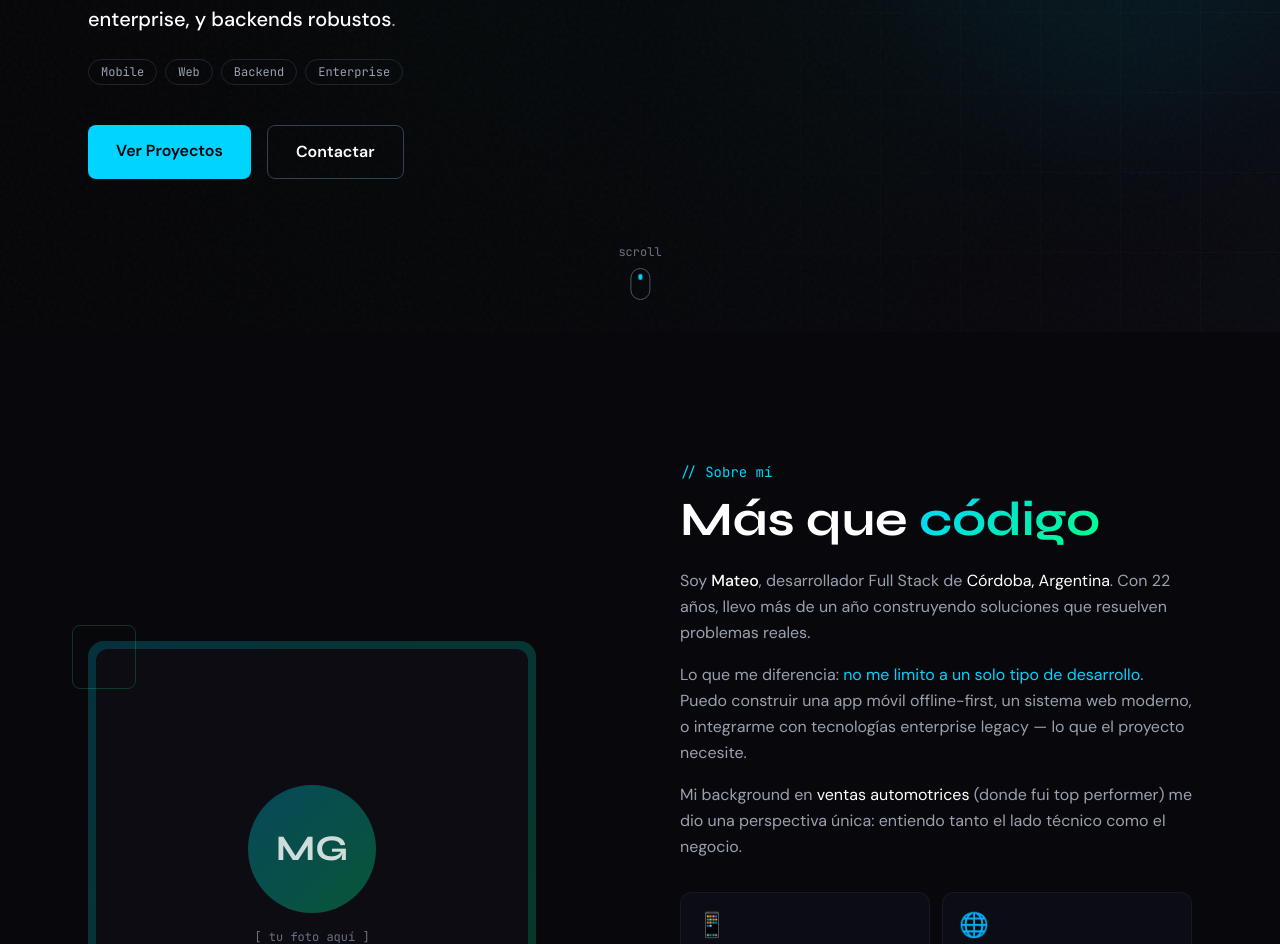
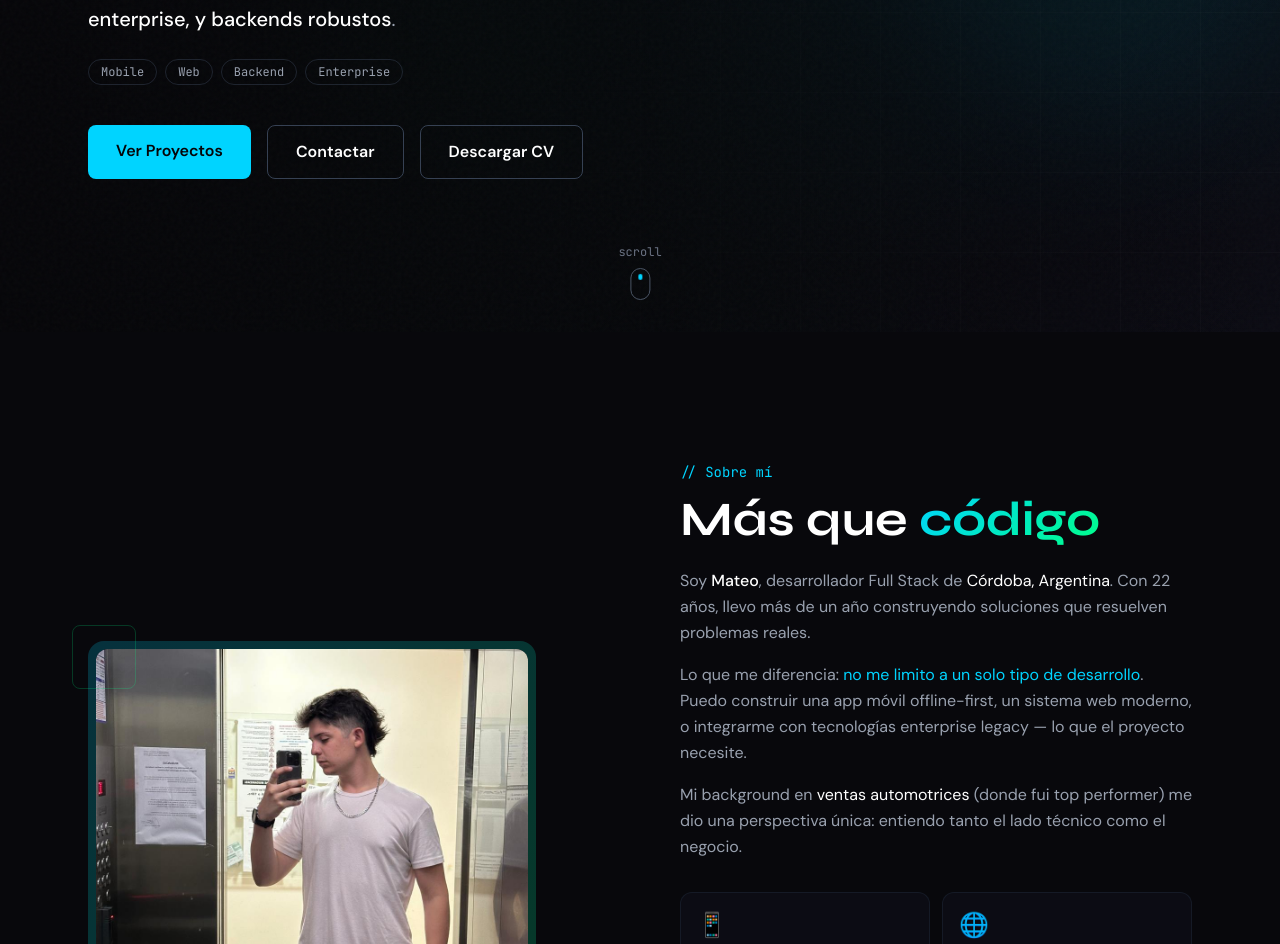
Before and after one commit to Doglidev/portfolio, a Next.js app: page / in a window 1280 px wide. Shown: the part 468-1412 px from the top of the page. Built offline with nearby package versions, Linux system fonts and the light colour scheme.

Commit message:
Feature: descargar CV

```diff
--- a/src/components/About.tsx
+++ b/src/components/About.tsx
@@ -1,6 +1,7 @@
 'use client';
 
 import { AnimatedSection } from './ScrollAnimation';
+import Image from 'next/image';
 
 const versatilityItems = [
   {
@@ -44,13 +45,8 @@ export function About() {
 
 
                 <div className="absolute inset-2 bg-[#0c0c12] rounded-xl overflow-hidden flex items-center justify-center">
+                 <Image src="/yo.jpeg" alt="Mateo Dogliani" fill className='object-cover object-center' />
 
-                  <div className="text-center p-8">
-                    <div className="w-32 h-32 mx-auto mb-4 rounded-full bg-gradient-to-br from-[#00d4ff]/30 to-[#00ff88]/30 flex items-center justify-center">
-                      <span className="font-display text-4xl font-bold text-white/80">MG</span>
-                    </div>
-                    <p className="font-mono text-xs text-gray-500">[ tu foto aquí ]</p>
-                  </div>
                 </div>
 
                 {/* elementos decorativos */}
--- a/src/components/Hero.tsx
+++ b/src/components/Hero.tsx
@@ -104,6 +104,14 @@ export function Hero() {
             >
               Contactar
             </a>
+            <a
+              href="/cv.pdf"
+              download="cv"
+              className="px-7 py-3.5 border border-gray-700 text-white font-semibold rounded-lg hover:border-[#00d4ff] hover:text-[#00d4ff] transition-all duration-300 font-body"
+              data-hoverable
+            >
+              Descargar CV
+            </a>
           </div>
         </div>
       </div>
```
Also changed, not shown: public/yo.jpeg (added), 1 other file (tests, documents, lock files or other folders).
